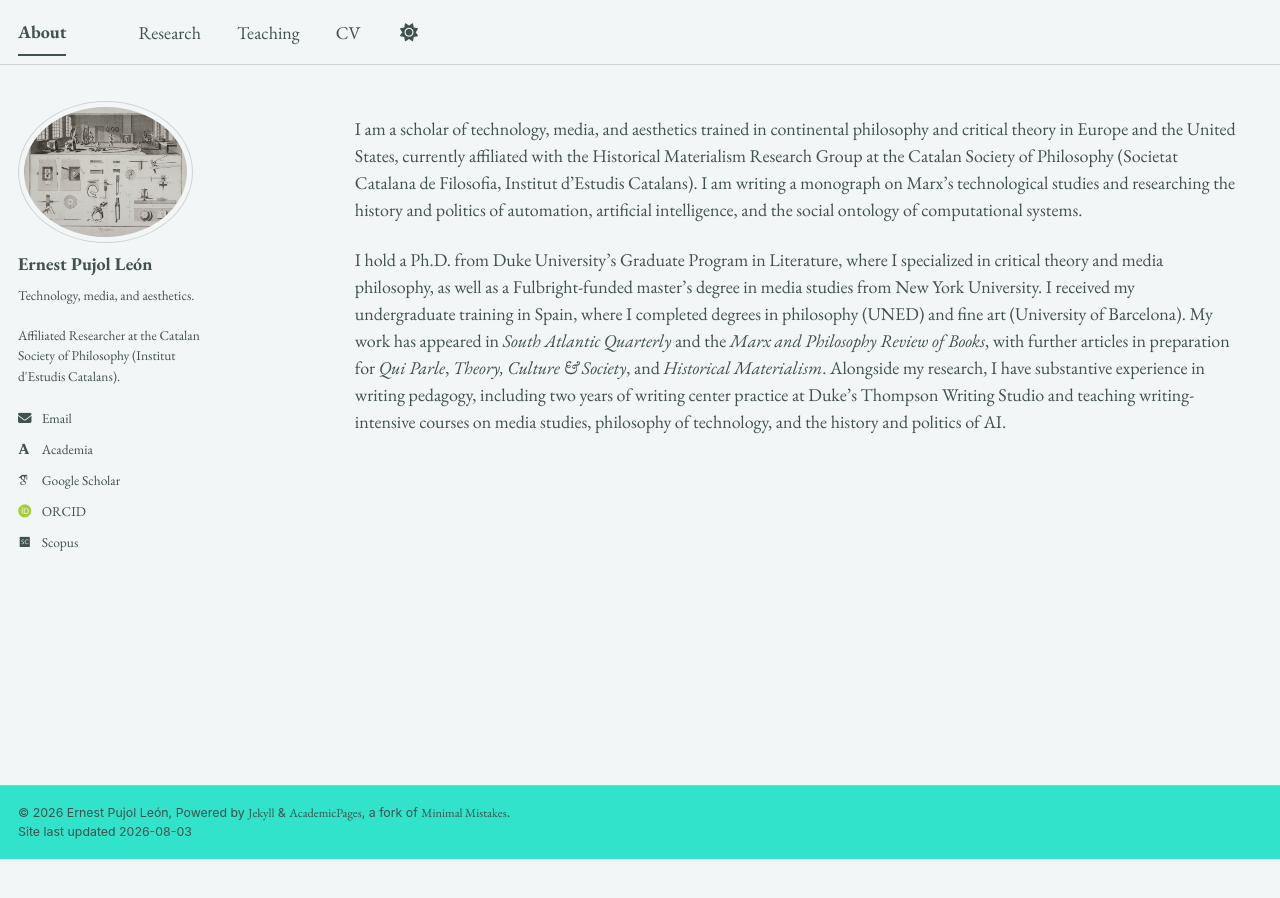
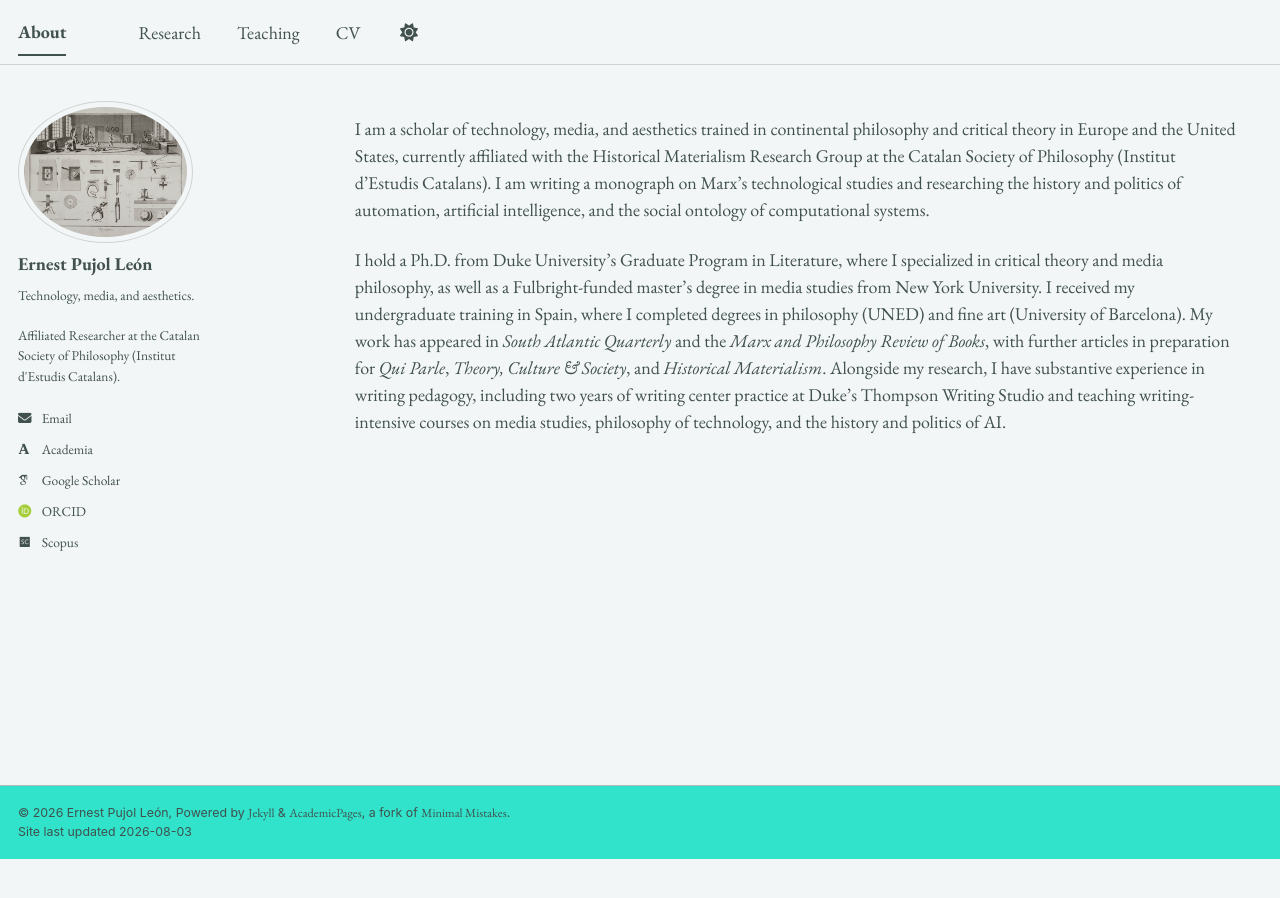
Before and after one commit to epujol90/epujol90.github.io, a Jekyll site: the page built from _pages/about.md, in a window 1280 px wide. Built offline with Jekyll 4.4.1, drawn with Linux system fonts in a browser that asks for light colours; some web fonts are replaced; a script bundle is joined from its source files by our own code; library files that are not in the unit come from our copies.

Commit message:
Update about.md

```diff
--- a/_pages/about.md
+++ b/_pages/about.md
@@ -6,6 +6,6 @@ redirect_from:
   - /about/
   - /about.html
 ---
-I am a scholar of technology, media, and aesthetics trained in continental philosophy and critical theory in Europe and the United States, currently affiliated with the Historical Materialism Research Group at the Catalan Society of Philosophy (Societat Catalana de Filosofia, Institut d’Estudis Catalans). I am writing a monograph on Marx's technological studies and researching the history and politics of automation, artificial intelligence, and the social ontology of computational systems.
+I am a scholar of technology, media, and aesthetics trained in continental philosophy and critical theory in Europe and the United States, currently affiliated with the Historical Materialism Research Group at the Catalan Society of Philosophy (Institut d’Estudis Catalans). I am writing a monograph on Marx's technological studies and researching the history and politics of automation, artificial intelligence, and the social ontology of computational systems.
 
 I hold a Ph.D. from Duke University’s Graduate Program in Literature, where I specialized in critical theory and media philosophy, as well as a Fulbright-funded master’s degree in media studies from New York University. I received my undergraduate training in Spain, where I completed degrees in philosophy (UNED) and fine art (University of Barcelona). My work has appeared in _South Atlantic Quarterly_ and the _Marx and Philosophy Review of Books_, with further articles in preparation for _Qui Parle_, _Theory, Culture & Society_, and _Historical Materialism_. Alongside my research, I have substantive experience in writing pedagogy, including two years of writing center practice at Duke’s Thompson Writing Studio and teaching writing-intensive courses on media studies, philosophy of technology, and the history and politics of AI.
```
